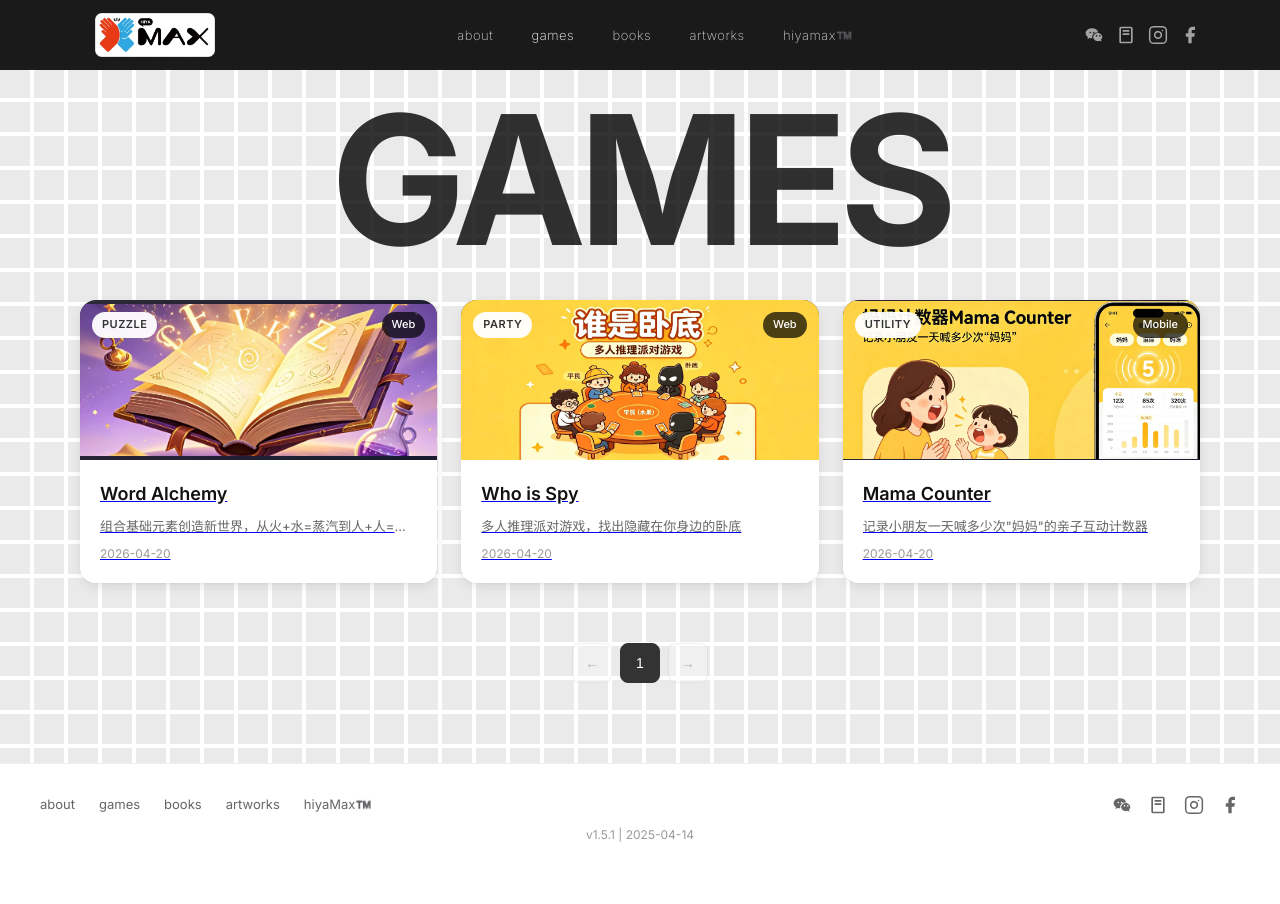
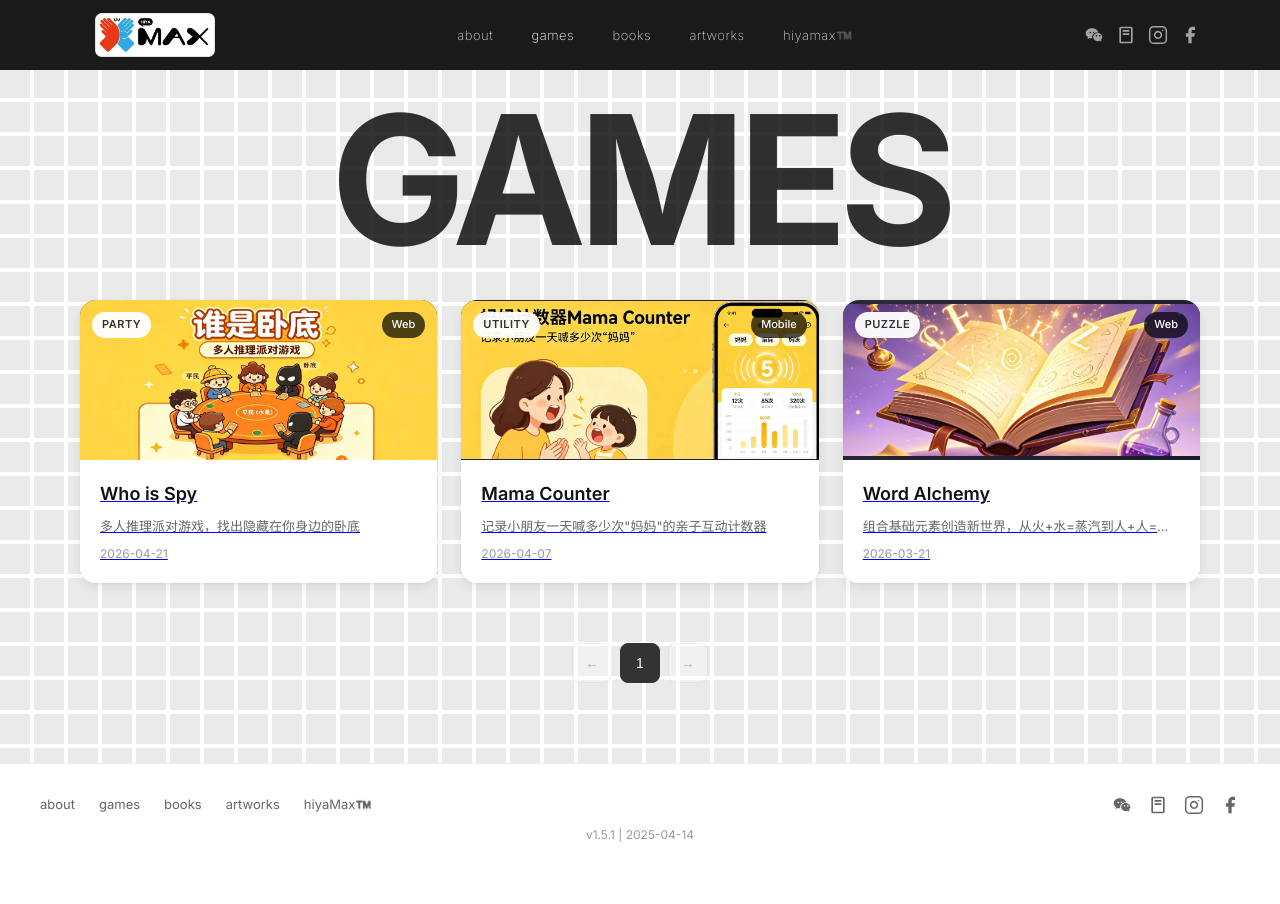
Before and after one commit to hiyaScott/hiyamax-home, a Jekyll site: the page built from games.html, in a window 1280 px wide. Built offline with Jekyll 4.4.1, drawn with Linux system fonts in a browser that asks for light colours.

Commit message:
chore(games): 修正游戏日期（mama-counter 2026-04-07, who-is-spy 2026-04-21, word-alchemy 2026-03-21）

```diff
--- a/_games/mama-counter.md
+++ b/_games/mama-counter.md
@@ -8,7 +8,7 @@ image: /assets/images/games/mama-counter-hero.png
 type: Utility
 platform: Mobile
 year: 2024
-date: 2026-04-20
+date: 2026-04-07
 ---
 
 <style>
--- a/_games/who-is-spy.md
+++ b/_games/who-is-spy.md
@@ -8,7 +8,7 @@ image: /assets/images/games/undercover-hero.png
 type: Party
 platform: Web
 year: 2024
-date: 2026-04-20
+date: 2026-04-21
 ---
 
 <style>
--- a/_games/word-alchemy.md
+++ b/_games/word-alchemy.md
@@ -8,7 +8,7 @@ image: /assets/images/games/word-alchemy-hero.webp
 type: Puzzle
 platform: Web
 year: 2024
-date: 2026-04-20
+date: 2026-03-21
 ---
 
 <style>
```
